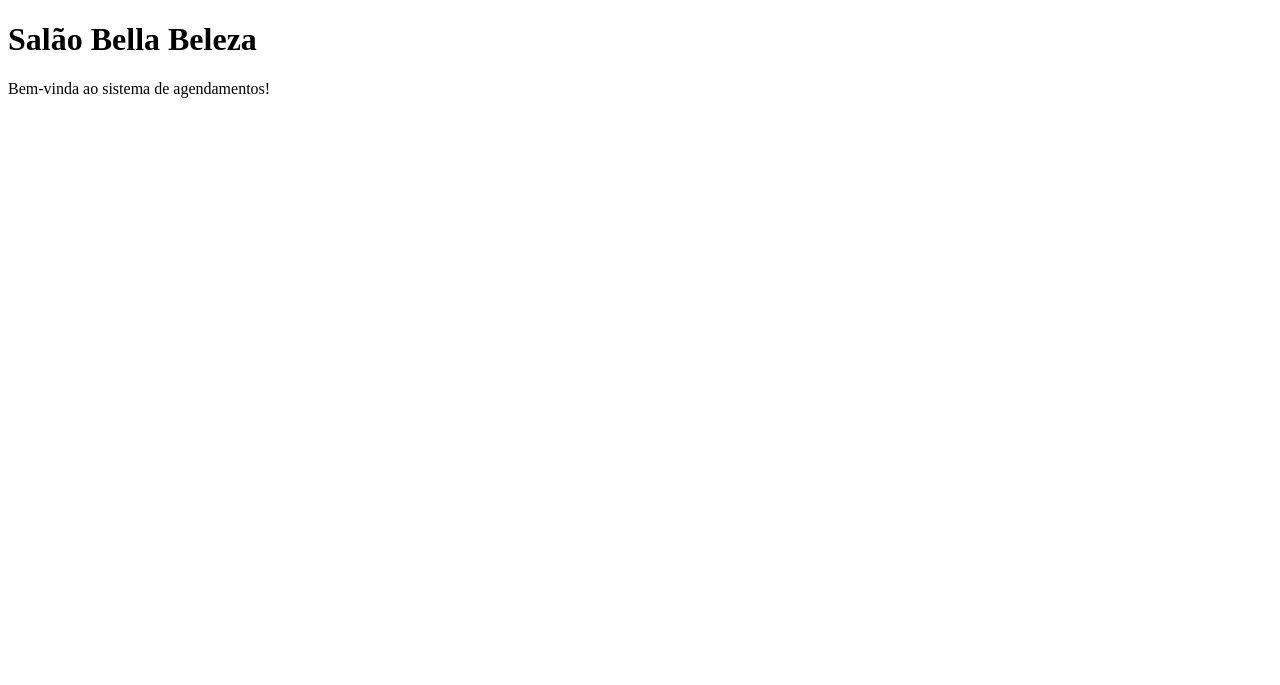
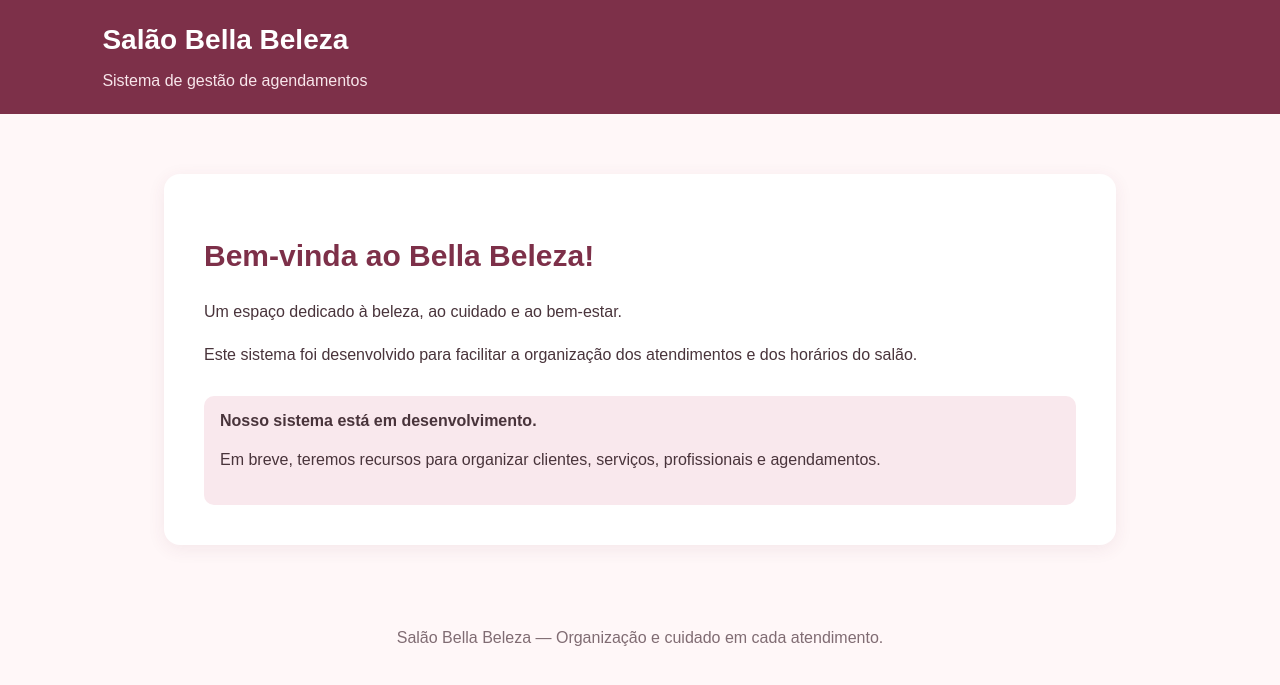
Before and after one commit to LeticiaFerraz00/salao-bella-beleza, a Flask app: page / in a window 1280 px wide. Shown: the top 685 px of the page. Run offline with Flask 3, Linux system fonts and the light colour scheme.

Commit message:
feat: adiciona identidade visual à página inicial

```diff
--- a/templates/index.html
+++ b/templates/index.html
@@ -5,9 +5,103 @@
     <meta charset="UTF-8">
     <meta name="viewport" content="width=device-width, initial-scale=1.0">
     <title>Salão Bella Beleza</title>
+
+    <style>
+        * {
+            box-sizing: border-box;
+        }
+
+        body {
+            margin: 0;
+            font-family: Arial, sans-serif;
+            background-color: #fff7f8;
+            color: #49343b;
+        }
+
+        header {
+            background-color: #7d3049;
+            color: white;
+            padding: 24px 8%;
+        }
+
+        header h1 {
+            margin: 0;
+            font-size: 28px;
+        }
+
+        header p {
+            margin-bottom: 0;
+            color: #f8e6eb;
+        }
+
+        main {
+            max-width: 1000px;
+            margin: 60px auto;
+            padding: 0 24px;
+        }
+
+        .boas-vindas {
+            background-color: white;
+            border-radius: 16px;
+            padding: 40px;
+            box-shadow: 0 4px 18px #7d304915;
+        }
+
+        .boas-vindas h2 {
+            color: #7d3049;
+            font-size: 30px;
+        }
+
+        .boas-vindas p {
+            line-height: 1.7;
+        }
+
+        .aviso {
+            margin-top: 28px;
+            padding: 16px;
+            background-color: #f9e8ed;
+            border-radius: 10px;
+        }
+
+        footer {
+            text-align: center;
+            padding: 24px;
+            color: #806c73;
+        }
+    </style>
 </head>
+
 <body>
-    <h1>Salão Bella Beleza</h1>
-    <p>Bem-vinda ao sistema de agendamentos!</p>
+    <header>
+        <h1>Salão Bella Beleza</h1>
+        <p>Sistema de gestão de agendamentos</p>
+    </header>
+
+    <main>
+        <section class="boas-vindas">
+            <h2>Bem-vinda ao Bella Beleza!</h2>
+
+            <p>
+                Um espaço dedicado à beleza, ao cuidado e ao bem-estar.
+            </p>
+
+            <p>
+                Este sistema foi desenvolvido para facilitar a organização
+                dos atendimentos e dos horários do salão.
+            </p>
+
+            <div class="aviso">
+                <strong>Nosso sistema está em desenvolvimento.</strong>
+                <p>
+                    Em breve, teremos recursos para organizar clientes,
+                    serviços, profissionais e agendamentos.
+                </p>
+            </div>
+        </section>
+    </main>
+
+    <footer>
+        Salão Bella Beleza — Organização e cuidado em cada atendimento.
+    </footer>
 </body>
 </html>
```
